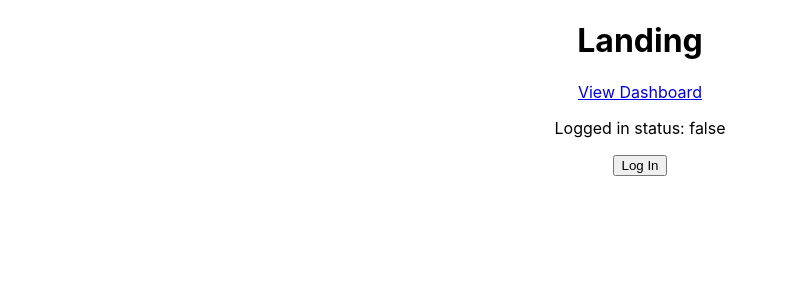
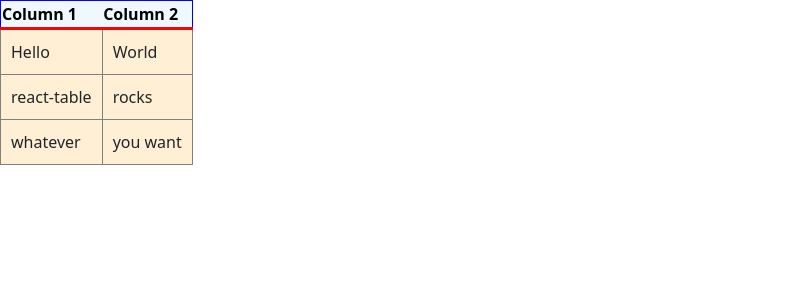
Before and after one commit to GaganaGavesh/code-tester, a React (Create React App) app: page / in a window 1280 px wide. Shown: the top 300 px of the page, without its empty margins (0-788 px from the left). Built offline with nearby package versions, Linux system fonts and the light colour scheme.

Commit message:
Added some testings

```diff
--- a/package.json
+++ b/package.json
@@ -6,10 +6,13 @@
     "@testing-library/jest-dom": "^5.11.4",
     "@testing-library/react": "^11.1.0",
     "@testing-library/user-event": "^12.1.10",
+    "bootstrap": "^5.0.2",
     "react": "^17.0.2",
     "react-dom": "^17.0.2",
     "react-router-dom": "^5.2.0",
     "react-scripts": "4.0.3",
+    "react-table": "^7.7.0",
+    "reactstrap": "^8.9.0",
     "web-vitals": "^1.0.1"
   },
   "scripts": {
--- a/src/App.js
+++ b/src/App.js
@@ -1,10 +1,17 @@
 import "./App.css";
 import React from "react";
-import MainAppForProtectedRoute from './Components/MainAppForProtectedRoute';
+// import MainAppForProtectedRoute from './Components/MainAppForProtectedRoute';
+//import Example from './Components/ReactStrapTesterComponents/TabContent';
+// import Example from './Components/ReactStrapTester/ProgressBar';
+// import FormsExample from './Components/ReactFormTester/Forms';
+import TableTester from './Components/ReactTableTester/ReactTable';
 
 function App() {
   return (
-    <MainAppForProtectedRoute/>
+    // <MainAppForProtectedRoute/>
+    // <Example/>
+    // <FormsExample/>
+    <TableTester/>
   );
 }
 
--- /dev/null
+++ b/src/Components/ReactFormTester/Forms.js
@@ -0,0 +1,69 @@
+import React from "react";
+import {
+  Form,
+  FormGroup,
+  Label,
+  Input,
+  FormFeedback,
+  FormText,
+} from "reactstrap";
+
+const Example = (props) => {
+  return (
+
+      <Form>
+          <div className="row">
+        <div className="col-md-6">
+          <FormGroup>
+            <Label for="exampleEmail">Input without validation</Label>
+            <Input />
+            <FormFeedback>You will not be able to see this</FormFeedback>
+            <FormText>Example help text that remains unchanged.</FormText>
+          </FormGroup>
+          <FormGroup>
+            <Label for="exampleEmail">Valid input</Label>
+            <Input valid />
+            <FormFeedback valid>Sweet! that name is available</FormFeedback>
+            <FormText>Example help text that remains unchanged.</FormText>
+          </FormGroup>
+          <FormGroup>
+            <Label for="examplePassword">Invalid input</Label>
+            <Input invalid />
+            <FormFeedback tag="i">
+              Oh noes! that name is already taken
+            </FormFeedback>
+            <FormText>Example help text that remains unchanged.</FormText>
+          </FormGroup>
+        </div>
+        <div className="col-md-6">
+          <FormGroup>
+            <Label for="exampleEmail">Input without validation</Label>
+            <Input />
+            <FormFeedback tooltip>
+              You will not be able to see this
+            </FormFeedback>
+            <FormText>Example help text that remains unchanged.</FormText>
+          </FormGroup>
+          <FormGroup className="position-relative">
+            <Label for="exampleEmail">Valid input</Label>
+            <Input valid />
+            <FormFeedback valid tooltip>
+              Sweet! that name is available
+            </FormFeedback>
+            <FormText>Example help text that remains unchanged.</FormText>
+          </FormGroup>
+          <FormGroup className="position-relative">
+            <Label for="examplePassword">Invalid input</Label>
+            <Input invalid />
+            <FormFeedback tooltip>
+              Oh noes! that name is already taken
+            </FormFeedback>
+            <FormText>Example help text that remains unchanged.</FormText>
+          </FormGroup>
+        </div>
+        </div>
+      </Form>
+  );
+};
+
+export default Example;
--- /dev/null
+++ b/src/Components/ReactStrapTester/ProgressBar.js
@@ -0,0 +1,60 @@
+import React, { useEffect, useState } from "react";
+import { Progress } from "reactstrap";
+
+const Example = (props) => {
+
+    // Method one
+    const [counter, setCounter] = useState(0);
+
+    useEffect(() => {
+      const timeout = setTimeout(() => {
+        setCounter(counter + 1);
+        console.log('Real counter', counter);
+      }, 1000);
+
+      return () => {
+        clearTimeout(timeout);
+        console.log('Timer cleared', counter);
+      };
+    }, [counter]);
+
+    // Method two
+    // const [counter, setCounter] = useState(0);
+
+    // useEffect(() => {
+    //   const timeout = setTimeout(() => {
+    //     setCounter(prevCounter=> prevCounter + 1);
+    //     console.log('Real counter', counter);
+    //   }, 1000);
+
+    //   return () => {
+    //     clearTimeout(timeout);
+    //     console.log('Timer cleared', counter);
+    //   };
+    // }, []);
+
+  return (
+    <div>
+      {/* <div className="text-center">0%</div>
+      <Progress />
+      <div className="text-center">25%</div>
+      <Progress value="25" />
+      <div className="text-center">50%</div>
+      <Progress value={50} />
+      <div className="text-center">75%</div>
+      <Progress value={75} /> */}
+      <div className="text-center">{counter}%</div>
+      <Progress animated value={counter} max={100} />
+      {/* <div className="text-center">Multiple bars</div>
+      <Progress multi>
+        <Progress bar value="15" />
+        <Progress bar color="success" value="30" />
+        <Progress bar color="info" value="25" />
+        <Progress bar color="warning" value="20" />
+        <Progress bar color="danger" value="5" />
+      </Progress> */}
+    </div>
+  );
+};
+
+export default Example;
--- /dev/null
+++ b/src/Components/ReactStrapTesterComponents/TabContent.js
@@ -0,0 +1,63 @@
+import React, { useState } from 'react';
+import { TabContent, TabPane, Nav, NavItem, NavLink, Card, Button, CardTitle, CardText, Row, Col } from 'reactstrap';
+import classnames from 'classnames';
+
+const Example = (props) => {
+  const [activeTab, setActiveTab] = useState('1');
+
+  const toggle = tab => {
+    if(activeTab !== tab) setActiveTab(tab);
+  }
+
+  return (
+    <div>
+      <Nav tabs>
+        <NavItem>
+          <NavLink
+            className={classnames({ active: activeTab === '1' })}
+            onClick={() => { toggle('1'); }}
+          >
+            Tab1
+          </NavLink>
+        </NavItem>
+        <NavItem>
+          <NavLink
+            className={classnames({ active: activeTab === '2' })}
+            onClick={() => { toggle('2'); }}
+          >
+            More Tabs
+          </NavLink>
+        </NavItem>
+      </Nav>
+      <TabContent activeTab={activeTab}>
+        <TabPane tabId="1">
+          <Row>
+            <Col sm="12">
+              <h4>Tab 1 Contents</h4>
+            </Col>
+          </Row>
+        </TabPane>
+        <TabPane tabId="2">
+          <Row>
+            <Col sm="6">
+              <Card body>
+                <CardTitle>Special Title Treatment</CardTitle>
+                <CardText>With supporting text below as a natural lead-in to additional content.</CardText>
+                <Button>Go somewhere</Button>
+              </Card>
+            </Col>
+            <Col sm="6">
+              <Card body>
+                <CardTitle>Special Title Treatment</CardTitle>
+                <CardText>With supporting text below as a natural lead-in to additional content.</CardText>
+                <Button>Go somewhere</Button>
+              </Card>
+            </Col>
+          </Row>
+        </TabPane>
+      </TabContent>
+    </div>
+  );
+}
+
+export default Example;
--- /dev/null
+++ b/src/Components/ReactTableTester/ReactTable.js
@@ -0,0 +1,93 @@
+import React from 'react';
+import { useTable } from 'react-table';
+
+ function TableTester() {
+   const data = React.useMemo(
+     () => [
+       {
+         col1: 'Hello',
+         col2: 'World',
+       },
+       {
+         col1: 'react-table',
+         col2: 'rocks',
+       },
+       {
+         col1: 'whatever',
+         col2: 'you want',
+       },
+     ],
+     []
+   )
+
+   const columns = React.useMemo(
+     () => [
+       {
+         Header: 'Column 1',
+         accessor: 'col1', // accessor is the "key" in the data
+       },
+       {
+         Header: 'Column 2',
+         accessor: 'col2',
+       },
+     ],
+     []
+   )
+
+   const {
+     getTableProps,
+     getTableBodyProps,
+     headerGroups,
+     rows,
+     prepareRow,
+   } = useTable({ columns, data })
+
+   return (
+     <table {...getTableProps()} style={{ border: 'solid 1px blue' }}>
+       <thead>
+         {headerGroups.map(headerGroup => (
+           <tr {...headerGroup.getHeaderGroupProps()}>
+             {headerGroup.headers.map(column => (
+               <th
+                 {...column.getHeaderProps()}
+                 style={{
+                   borderBottom: 'solid 3px red',
+                   background: 'aliceblue',
+                   color: 'black',
+                   fontWeight: 'bold',
+                 }}
+               >
+                 {column.render('Header')}
+               </th>
+             ))}
+           </tr>
+         ))}
+       </thead>
+       <tbody {...getTableBodyProps()}>
+         {rows.map(row => {
+           prepareRow(row)
+           return (
+             <tr {...row.getRowProps()}>
+               {row.cells.map(cell => {
+                 return (
+                   <td
+                     {...cell.getCellProps()}
+                     style={{
+                       padding: '10px',
+                       border: 'solid 1px gray',
+                       background: 'papayawhip',
+                     }}
+                   >
+                     {cell.render('Cell')}
+                   </td>
+                 )
+               })}
+             </tr>
+           )
+         })}
+       </tbody>
+     </table>
+   )
+ }
+
+ export default TableTester;
--- a/src/index.js
+++ b/src/index.js
@@ -1,6 +1,7 @@
 import React from 'react';
 import ReactDOM from 'react-dom';
 import './index.css';
+import 'bootstrap/dist/css/bootstrap.css';
 import App from './App';
 import reportWebVitals from './reportWebVitals';
 
```
Also changed, not shown: 1 other file (tests, documents, lock files or other folders).
